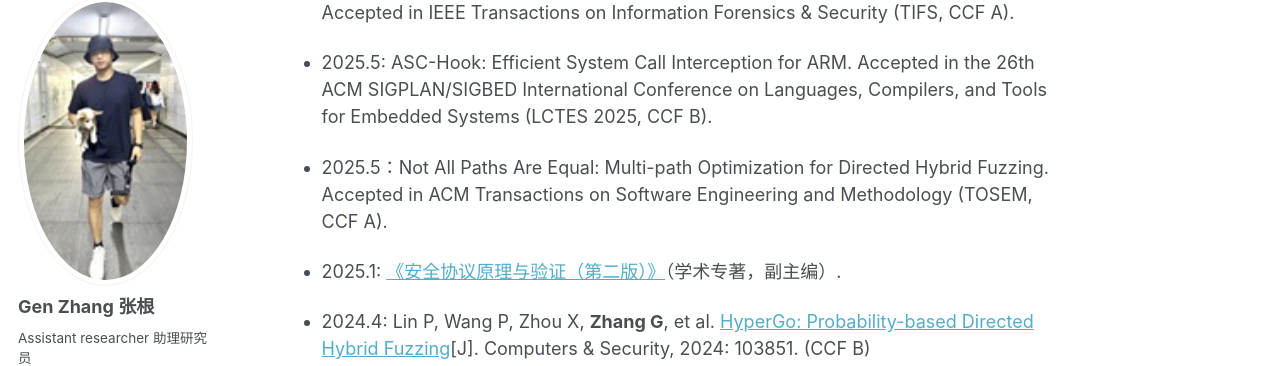
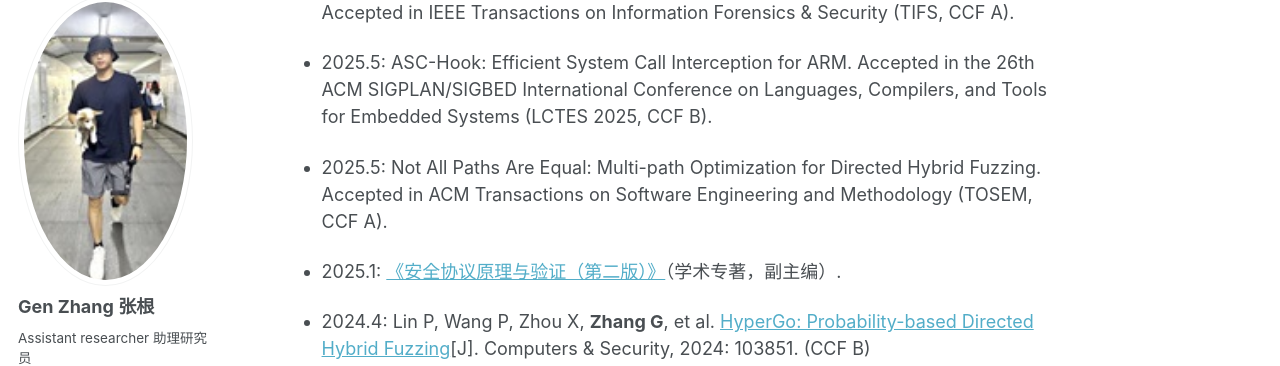
Before and after one commit to zhanggenex/zhanggen.nudt.github.io, a Jekyll site: the page built from _pages/about.md, in a window 1280 px wide and 900 px high, scrolled down 300 px. Shown: the part 103-469 px from the top of the window. Built offline with Jekyll 4.4.1, drawn with Linux system fonts in a browser that asks for light colours; some web fonts are replaced.

```diff
--- a/_pages/about.md
+++ b/_pages/about.md
@@ -17,7 +17,7 @@ Publications (selected)
 
 - 2025.5: ASC-Hook: Efficient System Call Interception for ARM. Accepted in the 26th ACM SIGPLAN/SIGBED International Conference on Languages, Compilers, and Tools for Embedded Systems (LCTES 2025, CCF B).
 
-- 2025.5：Not All Paths Are Equal: Multi-path Optimization for Directed Hybrid Fuzzing. Accepted in ACM Transactions on Software Engineering and Methodology (TOSEM, CCF A).
+- 2025.5: Not All Paths Are Equal: Multi-path Optimization for Directed Hybrid Fuzzing. Accepted in ACM Transactions on Software Engineering and Methodology (TOSEM, CCF A).
 
 - 2025.1: [《安全协议原理与验证（第二版）》](https://www.buptpress.com/bookimages/10409.jpg)（学术专著，副主编）.
 
```
